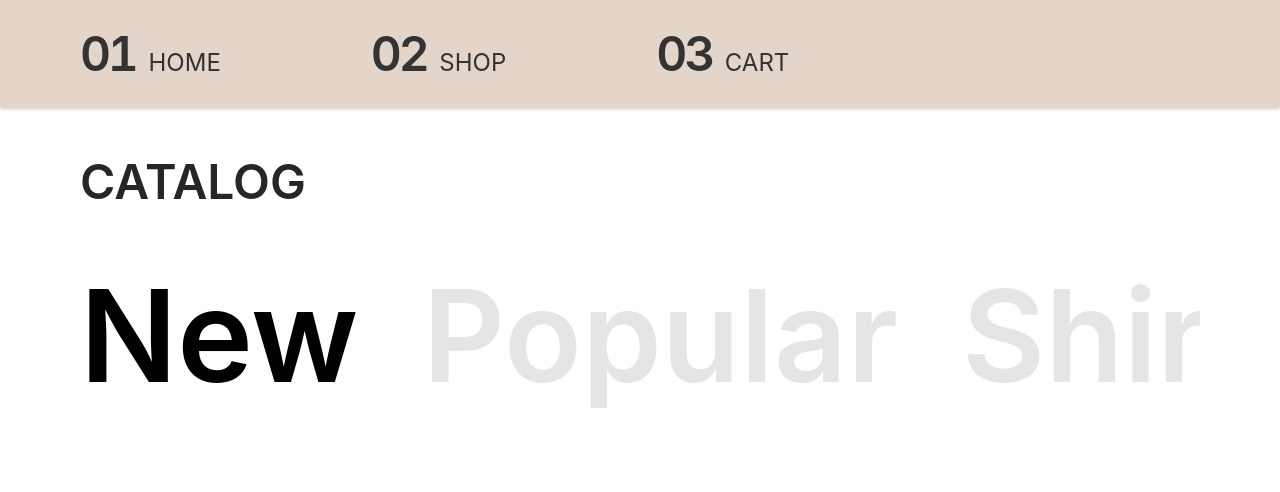
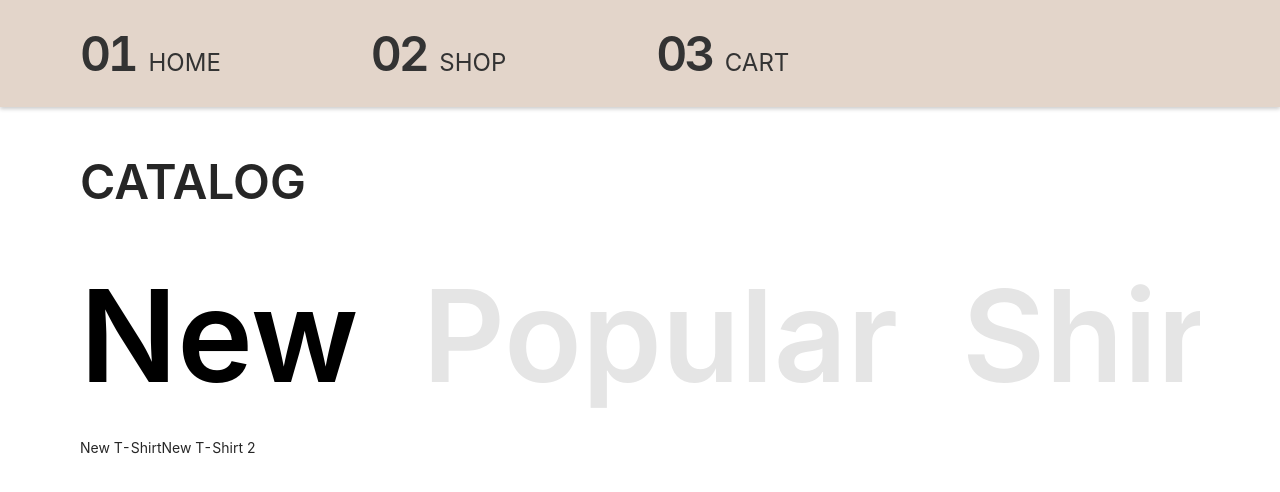
Before and after one commit to seanisoverhere/bdaEcommerce, a Next.js app: page /shop in a window 1280 px wide. Shown: the top 492 px of the page. Built offline with nearby package versions, Linux system fonts and the light colour scheme.

Commit message:
add conditional rendering of mock items

```diff
--- a/src/containers/Shop/index.tsx
+++ b/src/containers/Shop/index.tsx
@@ -4,13 +4,16 @@ import {
   CategoryText,
   ShopContainer,
   ShopTitle,
+  StyledRow,
 } from "./styles";
 import ScrollContainer from "react-indiana-drag-scroll";
 import { categories } from "@/utils/constants/categories";
+import { mockItems } from "@/mock/mockItems";
+import { CATEGORIES } from "@/utils/constants/enums";
 
 const Shop = () => {
   const [selectedCategory, setSelectedCategory] = useState<string>(
-    categories["New"]
+    categories[CATEGORIES.NEW]
   );
 
   return (
@@ -18,19 +21,22 @@ const Shop = () => {
       <ShopTitle>CATALOG</ShopTitle>
       <CategoryContainer>
         <ScrollContainer style={{ display: "flex" }}>
-          {Object.entries(categories).map(([key, value]) => (
-            <>
+          {Object.entries(categories).map(([key, value], index) => (
             <CategoryText
-                key={key}
+              key={`${key}_${value}_${index}`}
               onClick={() => setSelectedCategory(value)}
               $isActive={selectedCategory === value}
             >
               {value}
             </CategoryText>
-            </>
           ))}
         </ScrollContainer>
       </CategoryContainer>
+      <StyledRow>
+        {mockItems[selectedCategory].map((item) => (
+          <div key={item.itemName}>{item.itemName}</div>
+        ))}
+      </StyledRow>
     </ShopContainer>
   );
 };
--- a/src/containers/Shop/styles.ts
+++ b/src/containers/Shop/styles.ts
@@ -1,5 +1,6 @@
 import styled from "styled-components";
 import colors from "@/utils/constants/colors";
+import { Row } from "antd";
 
 export const ShopContainer = styled.div`
   margin: 9rem 5rem 2rem;
@@ -26,3 +27,9 @@ export const CategoryText = styled.div<{ $isActive?: boolean }>`
   transition: color 0.3s;
   position: relative;
 `;
+
+export const StyledRow = styled(Row)`
+  && {
+    width: 100%;
+  }
+`;
--- a/src/mock/mockItems.ts
+++ b/src/mock/mockItems.ts
@@ -1,9 +1,65 @@
+import { ItemList } from "@/types/items";
 import { CATEGORIES } from "@/utils/constants/enums";
 
-export const mockItems = {
-  [CATEGORIES.NEW]: [],
-  [CATEGORIES.POPULAR]: [],
-  [CATEGORIES.SHIRTS]: [],
-  [CATEGORIES.JEANS]: [],
-  [CATEGORIES.GARMENTS]: [],
+export const mockItems: ItemList = {
+  [CATEGORIES.NEW]: [
+    {
+      itemName: "New T-Shirt",
+      itemPrice: 20.0,
+      image: "/fashion1.jpg",
+    },
+    {
+      itemName: "New T-Shirt 2",
+      itemPrice: 10.0,
+      image: "/fashion1.jpg",
+    },
+  ],
+  [CATEGORIES.POPULAR]: [
+    {
+      itemName: "Popular T-Shirt",
+      itemPrice: 20.0,
+      image: "/fashion1.jpg",
+    },
+    {
+      itemName: "Popular T-Shirt 2",
+      itemPrice: 10.0,
+      image: "/fashion1.jpg",
+    },
+  ],
+  [CATEGORIES.SHIRTS]: [
+    {
+      itemName: "Shirt 1",
+      itemPrice: 20.0,
+      image: "/fashion1.jpg",
+    },
+    {
+      itemName: "Shirt 2",
+      itemPrice: 10.0,
+      image: "/fashion1.jpg",
+    },
+  ],
+  [CATEGORIES.JEANS]: [
+    {
+      itemName: "Jeans 1",
+      itemPrice: 20.0,
+      image: "/fashion1.jpg",
+    },
+    {
+      itemName: "Jeans 2",
+      itemPrice: 10.0,
+      image: "/fashion1.jpg",
+    },
+  ],
+  [CATEGORIES.GARMENTS]: [
+    {
+      itemName: "Garment 1",
+      itemPrice: 20.0,
+      image: "/fashion1.jpg",
+    },
+    {
+      itemName: "Garment 2",
+      itemPrice: 10.0,
+      image: "/fashion1.jpg",
+    },
+  ],
 };
--- /dev/null
+++ b/src/types/items.ts
@@ -0,0 +1,9 @@
+export type Item = {
+  itemName: string;
+  itemPrice: number;
+  image: string;
+};
+
+export type ItemList = {
+  [key: string]: Array<Item>;
+};
```
Lines whose indentation alone changed are shown as unchanged.
